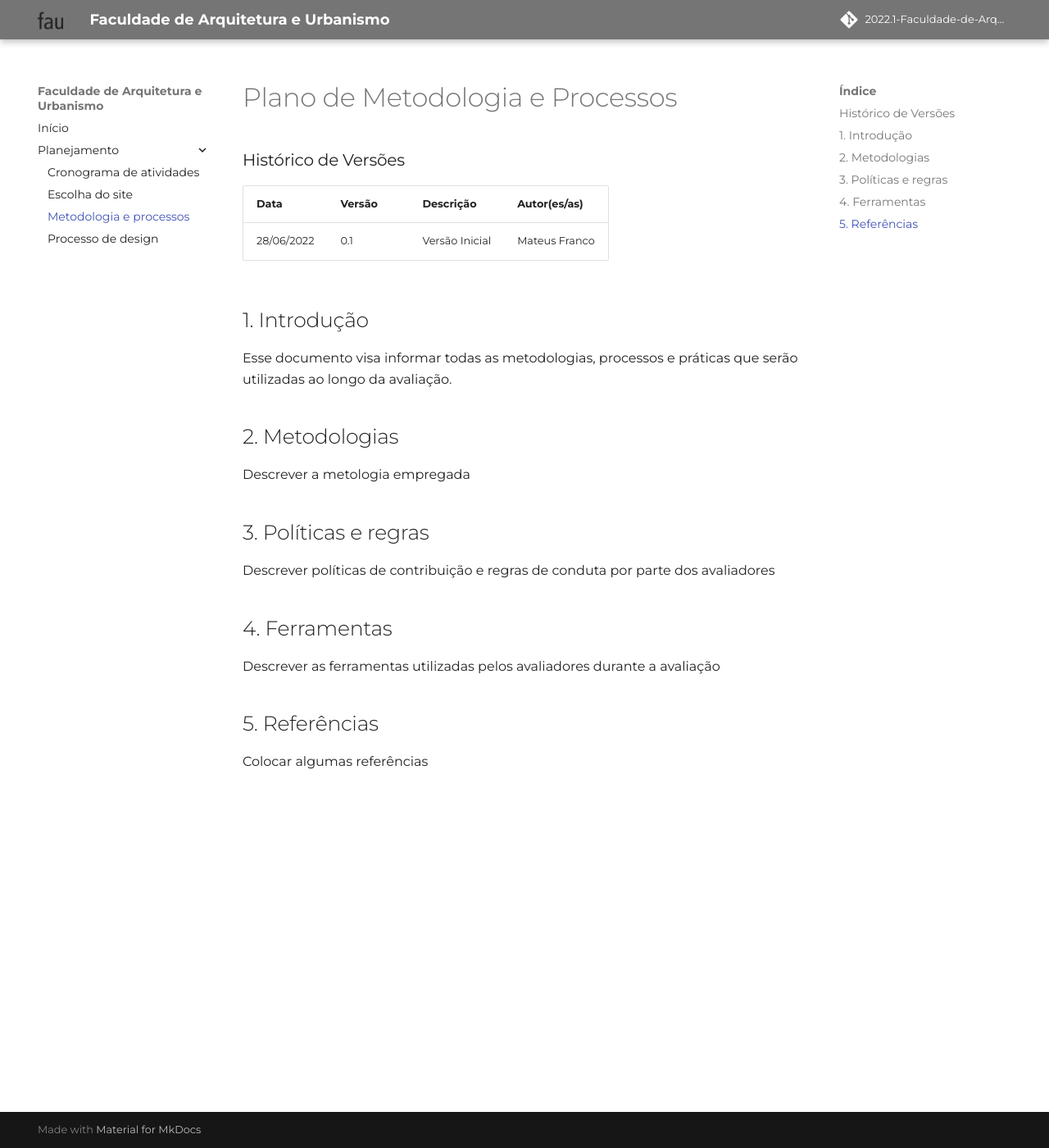
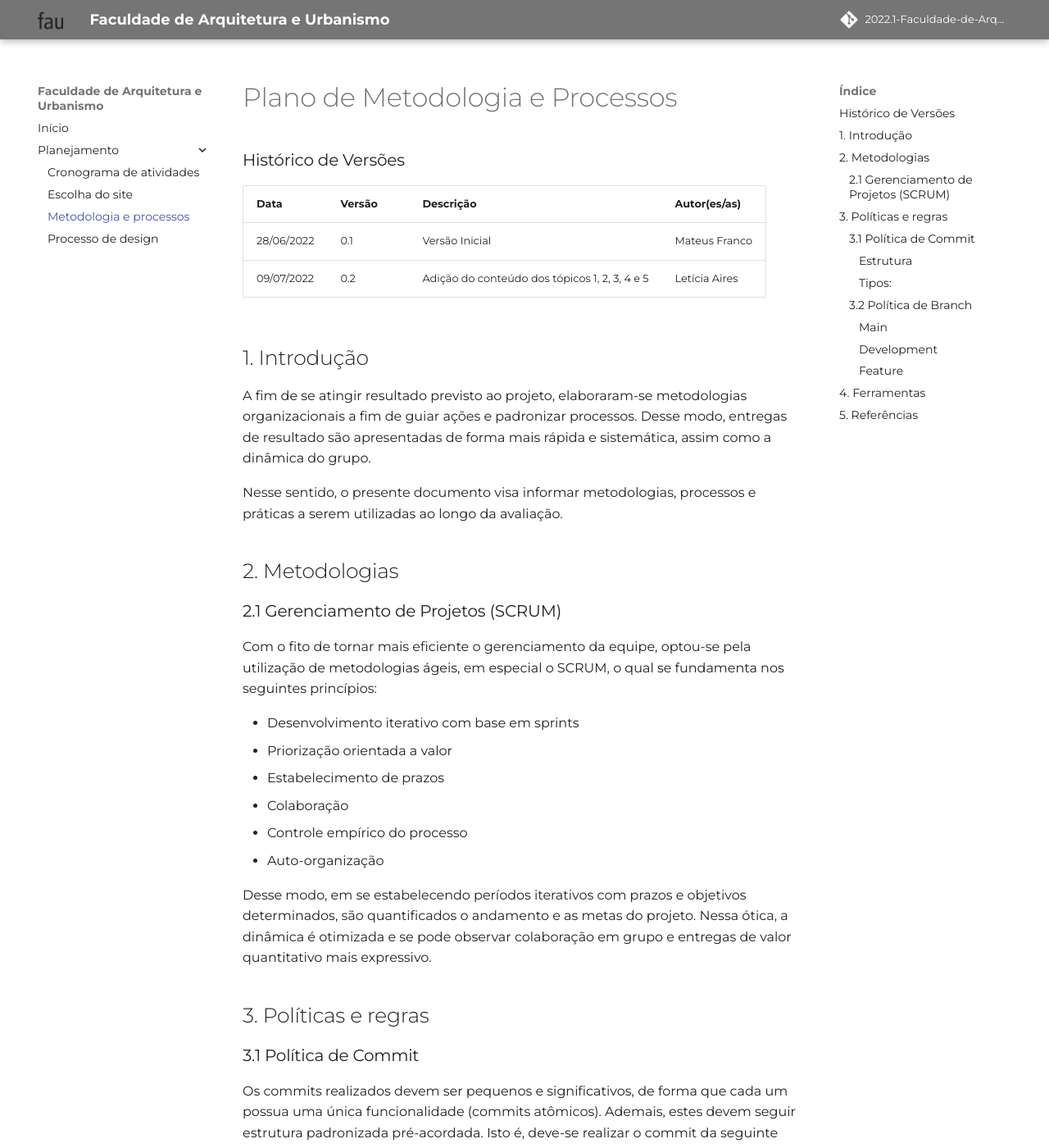
Before and after one commit to Mateusvff/2022.1-Faculdade-de-Arquitetura-e-Urbanismo, an MkDocs documentation site: the page built from docs/planejamento/metodologia-e-processos.md, in a window 1280 px wide and 1400 px high. Shown: the whole window at 82% size. Built offline with MkDocs 1.6.1 and Material for MkDocs 9.7.7, drawn with Linux system fonts in a browser that asks for light colours; some web fonts are replaced; comment, search, counter and statistics services are not loaded; some of the changed text lies outside the part shown.

Commit message:
Adição do documento de metodologias

```diff
--- a/docs/planejamento/metodologia-e-processos.md
+++ b/docs/planejamento/metodologia-e-processos.md
@@ -5,19 +5,84 @@
 **Data** | **Versão** | **Descrição** | **Autor(es/as)**
 --- | --- | --- | ---
 28/06/2022 | 0.1 | Versão Inicial | Mateus Franco
+09/07/2022 | 0.2 | Adição do conteúdo dos tópicos 1, 2, 3, 4 e 5 | Letícia Aires
 
 ## 1. Introdução
-Esse documento visa informar todas as metodologias, processos e práticas que serão utilizadas ao longo da avaliação.
+
+A fim de se atingir resultado previsto ao projeto, elaboraram-se metodologias organizacionais a fim de guiar ações e padronizar processos. Desse modo, entregas de resultado são apresentadas de forma mais rápida e sistemática, assim como a dinâmica do grupo.
+
+Nesse sentido, o presente documento visa informar metodologias, processos e práticas a serem utilizadas ao longo da avaliação.
 
 ## 2. Metodologias
-Descrever a metologia empregada
 
+### 2.1 Gerenciamento de Projetos (SCRUM)
+
+Com o fito de tornar mais eficiente o gerenciamento da equipe, optou-se pela utilização de metodologias ágeis, em especial o SCRUM, o qual se fundamenta nos seguintes princípios:
+
+* Desenvolvimento iterativo com base em sprints
+* Priorização orientada a valor
+* Estabelecimento de prazos
+* Colaboração
+* Controle empírico do processo
+* Auto-organização
+
+Desse modo, em se estabelecendo períodos iterativos com prazos e objetivos determinados, são quantificados o andamento e as metas do projeto. Nessa ótica, a dinâmica é otimizada e se pode observar colaboração em grupo e entregas de valor quantitativo mais expressivo.
 
 ## 3. Políticas e regras
-Descrever políticas de contribuição e regras de conduta por parte dos avaliadores
+
+### 3.1 Política de Commit
+
+Os commits realizados devem ser pequenos e significativos, de forma que cada um possua uma única funcionalidade (commits atômicos). Ademais, estes devem seguir estrutura padronizada pré-acordada. Isto é, deve-se realizar o commit da seguinte forma:
+
+#### Estrutura
+
+<tipo> (#n° da issue): descrição sucinta do commit em letras minúsculas
+Co-authored-by: user <email>
+
+#### Tipos:
+
+* 🚀 quando adicionar código do front-end :rocket:
+* 💾 quando adicionar código do back-end :floppy_disk:
+* 🔁 quando alguma alteração for feita :repeat:
+* 🆒 quando melhorias de formato/estrutura do código :cool:
+* 🐎 quando melhorar o desempenho :racehorse:
+* ❌ quando resolver memory leaks :x:
+* 📝 quando escrever documentação :pencil:
+* 🐛 quando consertar um problema :bug:
+* 🔥 quando remover código ou arquivos :fire:
+* 💚 quando consertar problemas de Integração Contínua :green_heart:
+* ✅ quando adicionar testes :white_check_mark:
+* 🔒 quando lidar com segurança :lock:
+* ⬆️ quando realizar o upgrade de dependências :arrow_up:
+* ⬇️ quando realizar downgrade de dependências :arrow_down:
+
+### 3.2 Política de Branch
+
+#### Main
+
+A branch main deve abarcar somente o código já testado, versionado e revisado, ou seja, pronto para ser entregue ao usuário final. Alem disso, a branch deve originar da branch develop por meio de pull request.
+
+#### Development
+
+Nesta branch consta a versão mais atualizada do código e deve sempre se manter atualizada com a main. Vale ressaltar que esta branch é base para as branches feature.
+
+#### Feature
+
+As branches feature são mecanismos temporários de desenvolvimento de código com função específica de cumprir determinado objetivo de uma issue, assim, a branch development deve ser sua origem e fim.
+
+Nomeclatura utilizada: feature/(#n° da issue)_nome_da_issue
 
 ## 4. Ferramentas
-Descrever as ferramentas utilizadas pelos avaliadores durante a avaliação
+
+**Ícones** | **Ferramentas** | **Função**
+--- | --- | ---
+ |Discord| Aplicativo para condução de reuniões remotas
+ |Github | Site responsável  por abarcar o repositório
+ |Whatsapp| Aplicativo de mensagem de texto para comunicação trivial
+ |Mkdocs| Site para a documentação do projeto
 
 ## 5. Referências
-Colocar algumas referências
+
+Barbosa, S. D. J.; Silva, B. S. da; Silveira, M. S.; Gasparini, I.; Darin, T.; Barbosa, G. D. J.Interação Humano-Computador e Experiência do usuário. 2021. Autopublicação. ISBN: 978-65-00-19677-1
+
+COHN, Mike. Desenvolvimento de Software com Scrum: Aplicando Métodos Ágeis com Sucesso. 2021. Endereço de acesso: https://books.google.com.br/books?hl=pt-BR&lr=&id=gbgpDwAAQBAJ&oi=fnd&pg=PP1&dq=scrum&ots=LKeHqsPUgZ&sig=K6qMsH0Oq EpWFC6pGD1nHzBNJUI#v=onepage&q=scrum&f=false
```
